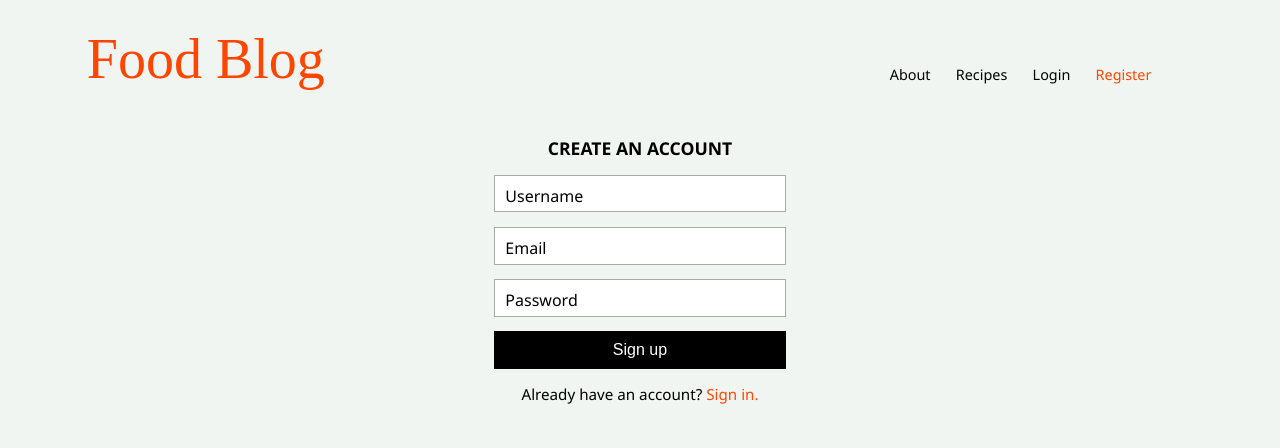
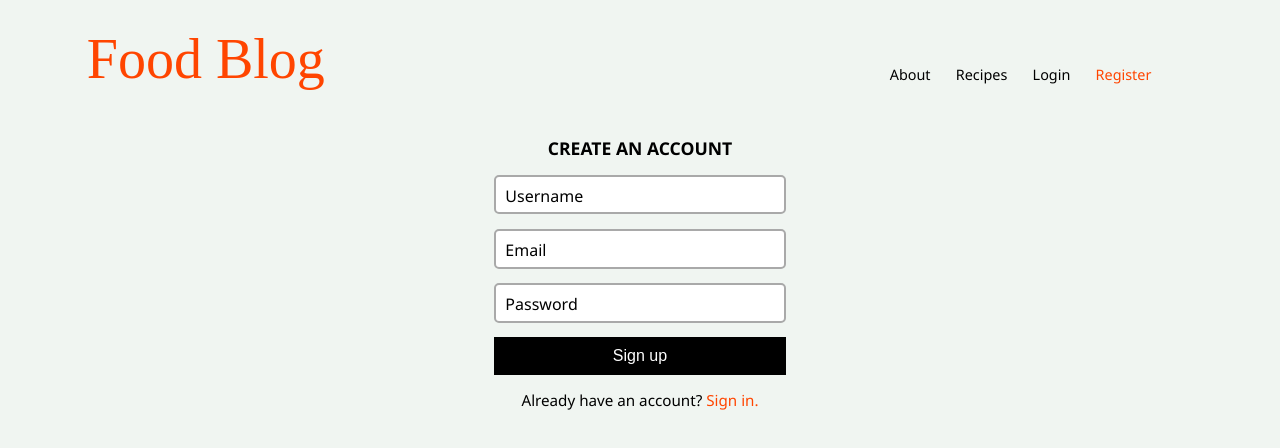
Before and after one commit to g-t-georgiev/recipe-blog, a React (Create React App) app: page /auth/register in a window 1280 px wide. Shown: the top 448 px of the page. Built offline with nearby package versions, Linux system fonts and the light colour scheme; a web font is replaced by a local one.

Commit message:
Changed border radius value of input fields.

```diff
--- a/src/components/shared/form-input/FormInput.css
+++ b/src/components/shared/form-input/FormInput.css
@@ -12,9 +12,10 @@
 .form-input {
     width: 100%;
     padding: 3%;
-    border-width: 1px;
+    border-width: 2px;
     border-style: solid;
     border-color: darkgray;
+    border-radius: 5px;
     font-size: 1rem;
     transition: border-color .3s;
 }
@@ -53,8 +54,10 @@
     font-style: normal;
     font-size: 1.1rem;
     font-weight: bold;
-    opacity: 0;
-    /* transition: all 0.7s; */
+}
+
+.info-icon {
+    display: none;
 }
 
 .info-icon:hover {
@@ -87,17 +90,13 @@
     border-style: solid;
 }
 
-.form-input:required:placeholder-shown ~ .info-icon:hover {
-    cursor: text;
-}
-
 .form-input:required:not(:placeholder-shown):invalid ~ .info-icon {
-    opacity: 1;
+    display: inline-block;
     color: red;
 }
 
 .form-input:required:not(:placeholder-shown):valid ~ .info-icon {
-    opacity: 1;
+    display: inline-block;
     color: green;
 }
 
```
